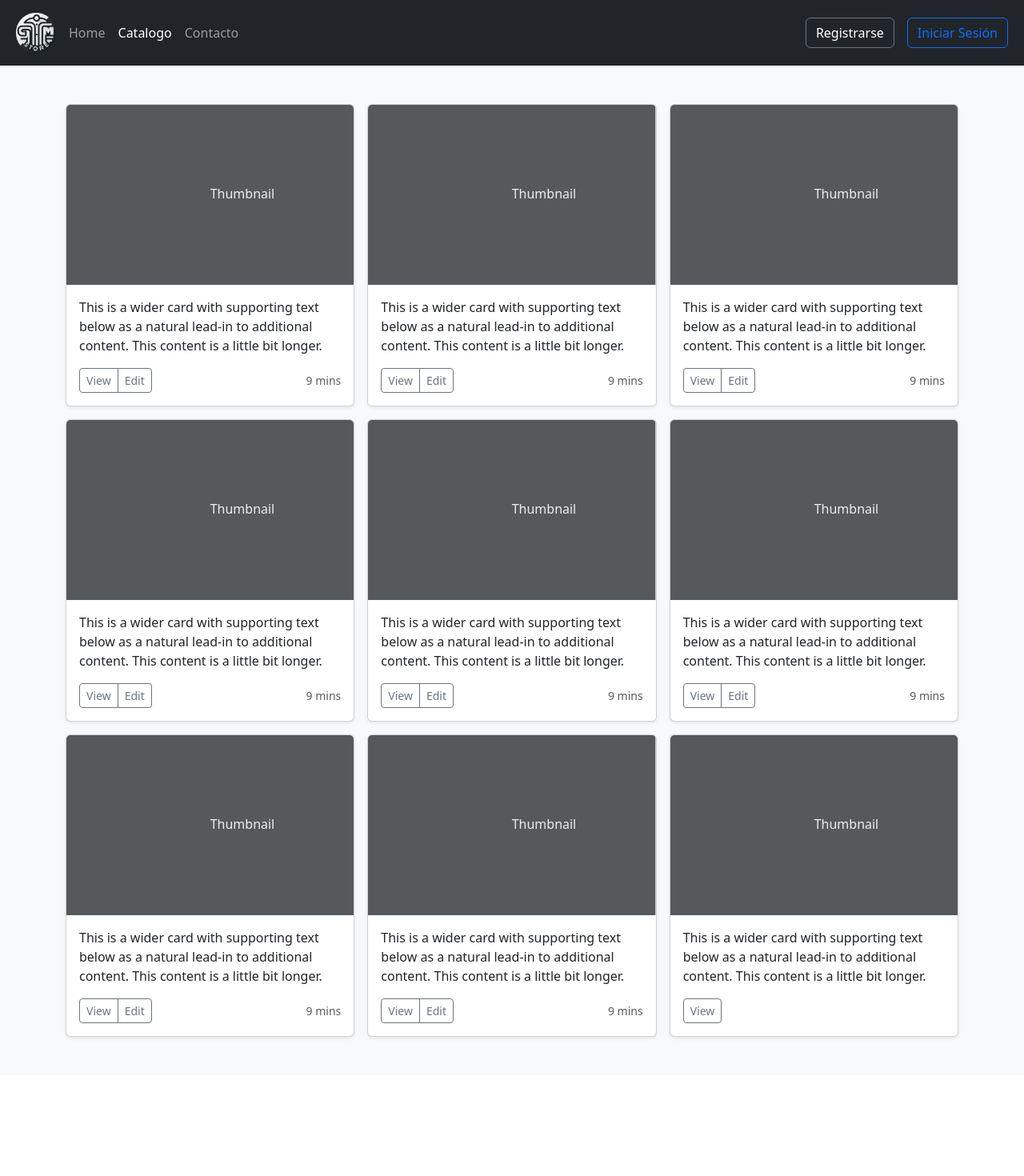
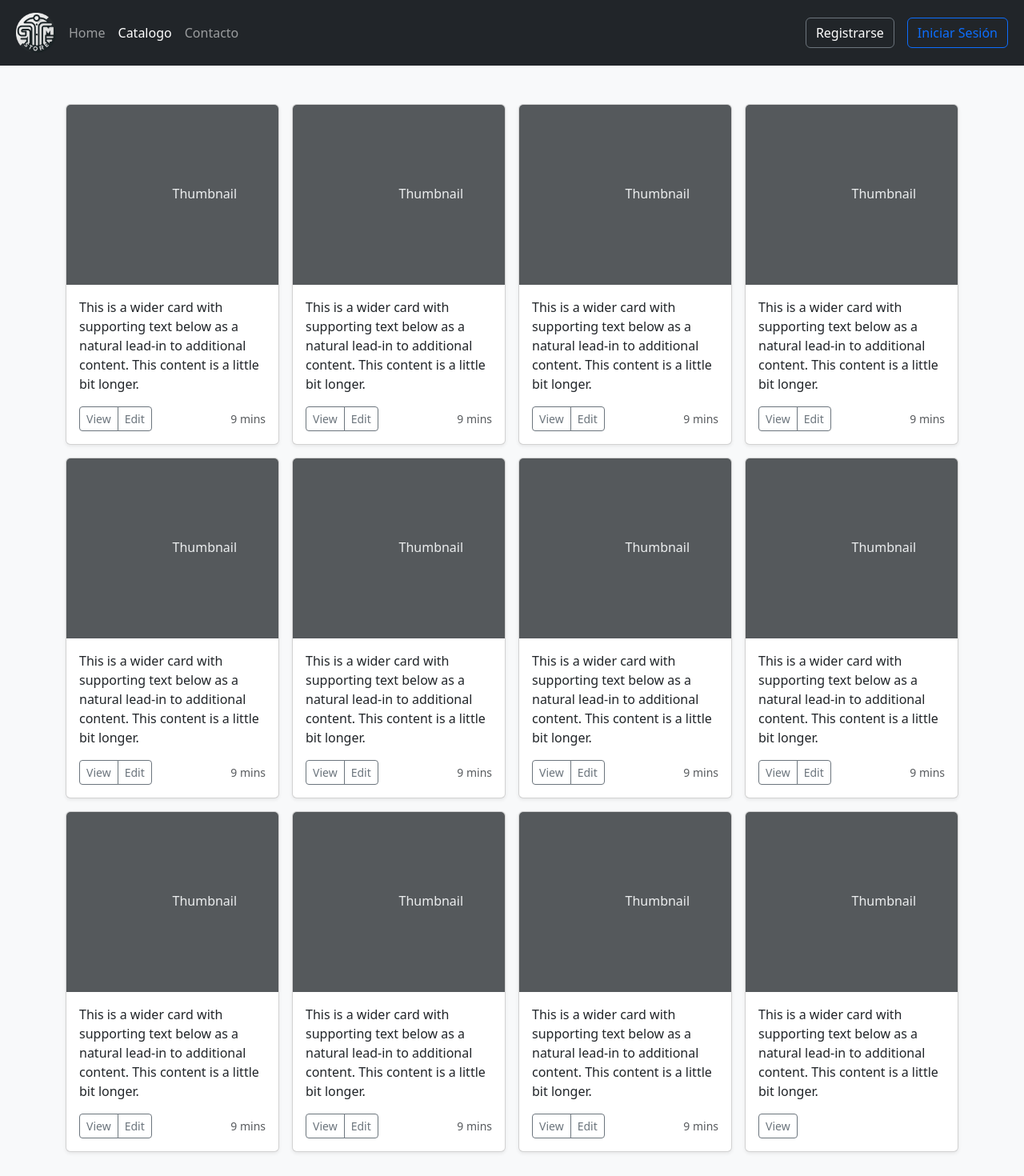
Before and after one commit to JulenAlonso123/ProyectoGymStore, an Angular app: page /catalogo in a window 1280 px wide. Shown: the top 1470 px of the page at 80% size. Before the commit the page ends 1344 px from the top, so only its background shows below. Built offline with nearby package versions, Linux system fonts and the light colour scheme.

Commit message:
cambios en el catalogo

```diff
--- a/src/app/component/catalogo/catalogo.component.html
+++ b/src/app/component/catalogo/catalogo.component.html
@@ -1,7 +1,22 @@
 <div class="album py-5 bg-body-tertiary">
     <div class="container">
 
-      <div class="row row-cols-1 row-cols-sm-2 row-cols-md-3 g-3">
+      <div class="row row-cols-1 row-cols-sm-2 row-cols-md-3 g-3 row row-cols-md-4">
+        <div class="col">
+          <div class="card shadow-sm">
+            <svg class="bd-placeholder-img card-img-top" width="100%" height="225" xmlns="http://www.w3.org/2000/svg" role="img" aria-label="Placeholder: Thumbnail" preserveAspectRatio="xMidYMid slice" focusable="false"><title>Placeholder</title><rect width="100%" height="100%" fill="#55595c"></rect><text x="50%" y="50%" fill="#eceeef" dy=".3em">Thumbnail</text></svg>
+            <div class="card-body">
+              <p class="card-text">This is a wider card with supporting text below as a natural lead-in to additional content. This content is a little bit longer.</p>
+              <div class="d-flex justify-content-between align-items-center">
+                <div class="btn-group">
+                  <button type="button" class="btn btn-sm btn-outline-secondary">View</button>
+                  <button type="button" class="btn btn-sm btn-outline-secondary">Edit</button>
+                </div>
+                <small class="text-body-secondary">9 mins</small>
+              </div>
+            </div>
+          </div>
+        </div>
         <div class="col">
           <div class="card shadow-sm">
             <svg class="bd-placeholder-img card-img-top" width="100%" height="225" xmlns="http://www.w3.org/2000/svg" role="img" aria-label="Placeholder: Thumbnail" preserveAspectRatio="xMidYMid slice" focusable="false"><title>Placeholder</title><rect width="100%" height="100%" fill="#55595c"></rect><text x="50%" y="50%" fill="#eceeef" dy=".3em">Thumbnail</text></svg>
@@ -93,6 +108,21 @@
             </div>
           </div>
         </div>
+        <div class="col">
+          <div class="card shadow-sm">
+            <svg class="bd-placeholder-img card-img-top" width="100%" height="225" xmlns="http://www.w3.org/2000/svg" role="img" aria-label="Placeholder: Thumbnail" preserveAspectRatio="xMidYMid slice" focusable="false"><title>Placeholder</title><rect width="100%" height="100%" fill="#55595c"></rect><text x="50%" y="50%" fill="#eceeef" dy=".3em">Thumbnail</text></svg>
+            <div class="card-body">
+              <p class="card-text">This is a wider card with supporting text below as a natural lead-in to additional content. This content is a little bit longer.</p>
+              <div class="d-flex justify-content-between align-items-center">
+                <div class="btn-group">
+                  <button type="button" class="btn btn-sm btn-outline-secondary">View</button>
+                  <button type="button" class="btn btn-sm btn-outline-secondary">Edit</button>
+                </div>
+                <small class="text-body-secondary">9 mins</small>
+              </div>
+            </div>
+          </div>
+        </div>
 
         <div class="col">
           <div class="card shadow-sm">
@@ -132,3 +162,18 @@
               <div class="d-flex justify-content-between align-items-center">
                 <div class="btn-group">
                   <button type="button" class="btn btn-sm btn-outline-secondary">View</button>
+                  <button type="button" class="btn btn-sm btn-outline-secondary">Edit</button>
+                </div>
+                <small class="text-body-secondary">9 mins</small>
+              </div>
+            </div>
+          </div>
+        </div>
+        <div class="col">
+          <div class="card shadow-sm">
+            <svg class="bd-placeholder-img card-img-top" width="100%" height="225" xmlns="http://www.w3.org/2000/svg" role="img" aria-label="Placeholder: Thumbnail" preserveAspectRatio="xMidYMid slice" focusable="false"><title>Placeholder</title><rect width="100%" height="100%" fill="#55595c"></rect><text x="50%" y="50%" fill="#eceeef" dy=".3em">Thumbnail</text></svg>
+            <div class="card-body">
+              <p class="card-text">This is a wider card with supporting text below as a natural lead-in to additional content. This content is a little bit longer.</p>
+              <div class="d-flex justify-content-between align-items-center">
+                <div class="btn-group">
+                  <button type="button" class="btn btn-sm btn-outline-secondary">View</button>
```
